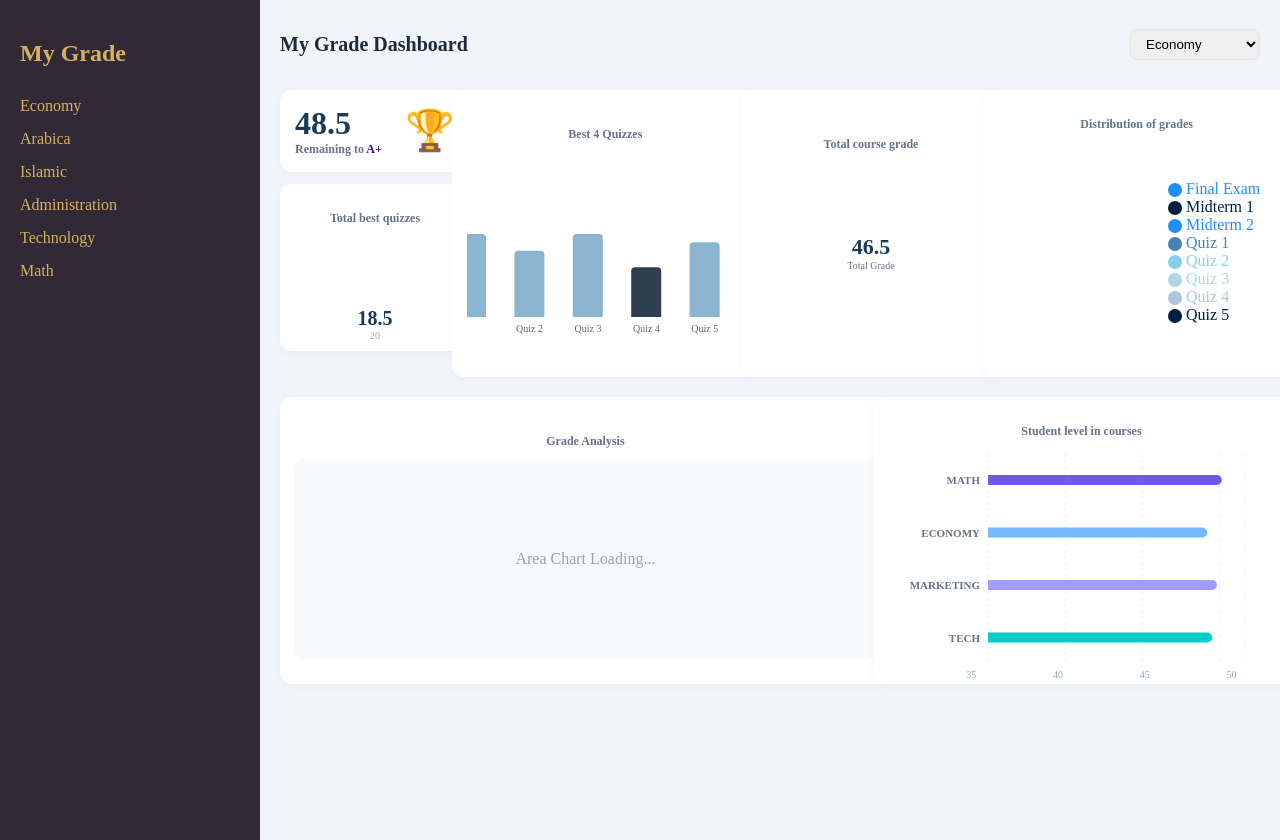
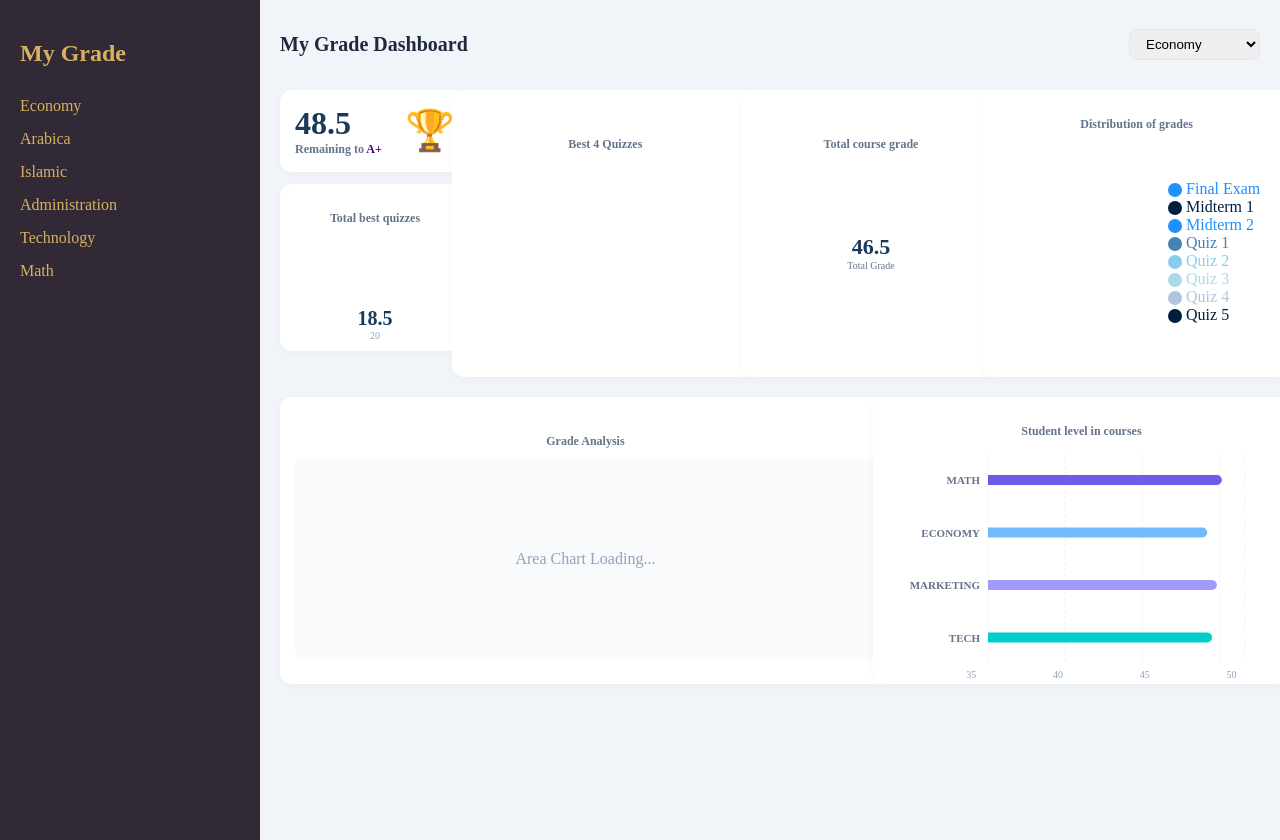
Before and after one commit to L-26-25L/l, a Next.js app: page / in a window 1280 px wide. Built offline with nearby package versions, Linux system fonts and the light colour scheme.

Commit message:
Update BestQuizzesChart.jsx

```diff
--- a/components/BestQuizzesChart.jsx
+++ b/components/BestQuizzesChart.jsx
@@ -1,25 +1,24 @@
-import { BarChart, Bar, XAxis, YAxis, Tooltip, Cell, ResponsiveContainer, LabelList } from "recharts";
+import { BarChart, Bar, XAxis, Tooltip, Cell, ResponsiveContainer, LabelList } from "recharts";
 
 export default function BestQuizzesChart({ quizzes, excluded }) {
-  // نجهز البيانات للتأكد من وجود مسميات واضحة
-  const data = quizzes.map((q, index) => ({
-    name: q.type || `Quiz ${index + 1}`,
-    value: q.obtained
-  }));
+  // ألوان التدرج الأزرق
+  const colors = ["#8ab4d0", "#76a1c1", "#628eb2", "#4e7ba3"];
 
   return (
-    <div style={{ width: "100%", height: 200 }}>
+    <div style={{ width: "100%", height: 180 }}>
       <ResponsiveContainer width="100%" height="100%">
-        <BarChart data={data} margin={{ top: 25, right: 10, left: -25, bottom: 5 }}>
+        <BarChart data={quizzes} margin={{ top: 20, right: 10, left: -20, bottom: 0 }}>
           <XAxis dataKey="name" tick={{fontSize: 10}} axisLine={false} tickLine={false} />
-          <YAxis hide domain={[0, 'auto']} />
           <Tooltip cursor={{fill: 'transparent'}} />
-          <Bar dataKey="value" radius={[4, 4, 0, 0]} barSize={30}>
-            {data.map((entry, i) => (
-              <Cell key={i} fill={i === excluded ? "#2c3e50" : "#8ab4d0"} />
+          <Bar dataKey="obtained" radius={[4, 4, 0, 0]}>
+            {quizzes.map((q, i) => (
+              <Cell
+                key={i}
+                // إذا كان هو الكويز المستبعد لونه غامق جداً، وإلا يأخذ لون من المصفوفة
+                fill={i === excluded ? "#2c3e50" : colors[i % colors.length]}
+              />
             ))}
-            {/* إظهار الرقم فوق العمود */}
-            <LabelList dataKey="value" position="top" style={{ fontSize: '12px', fill: '#1a3a5a', fontWeight: 'bold' }} />
+            <LabelList dataKey="obtained" position="top" style={{ fontSize: '12px', fontWeight: 'bold' }} />
           </Bar>
         </BarChart>
       </ResponsiveContainer>
```
